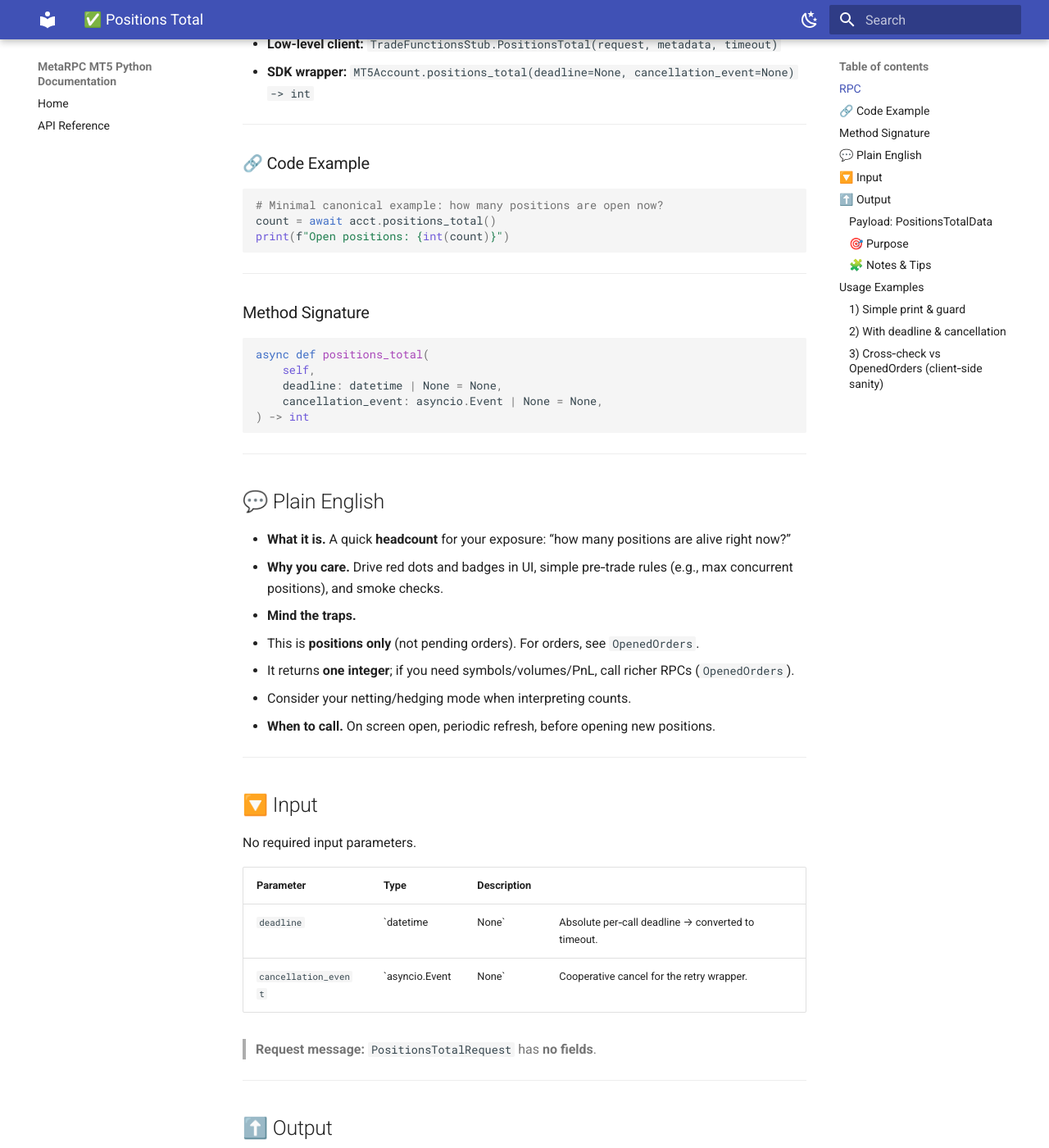
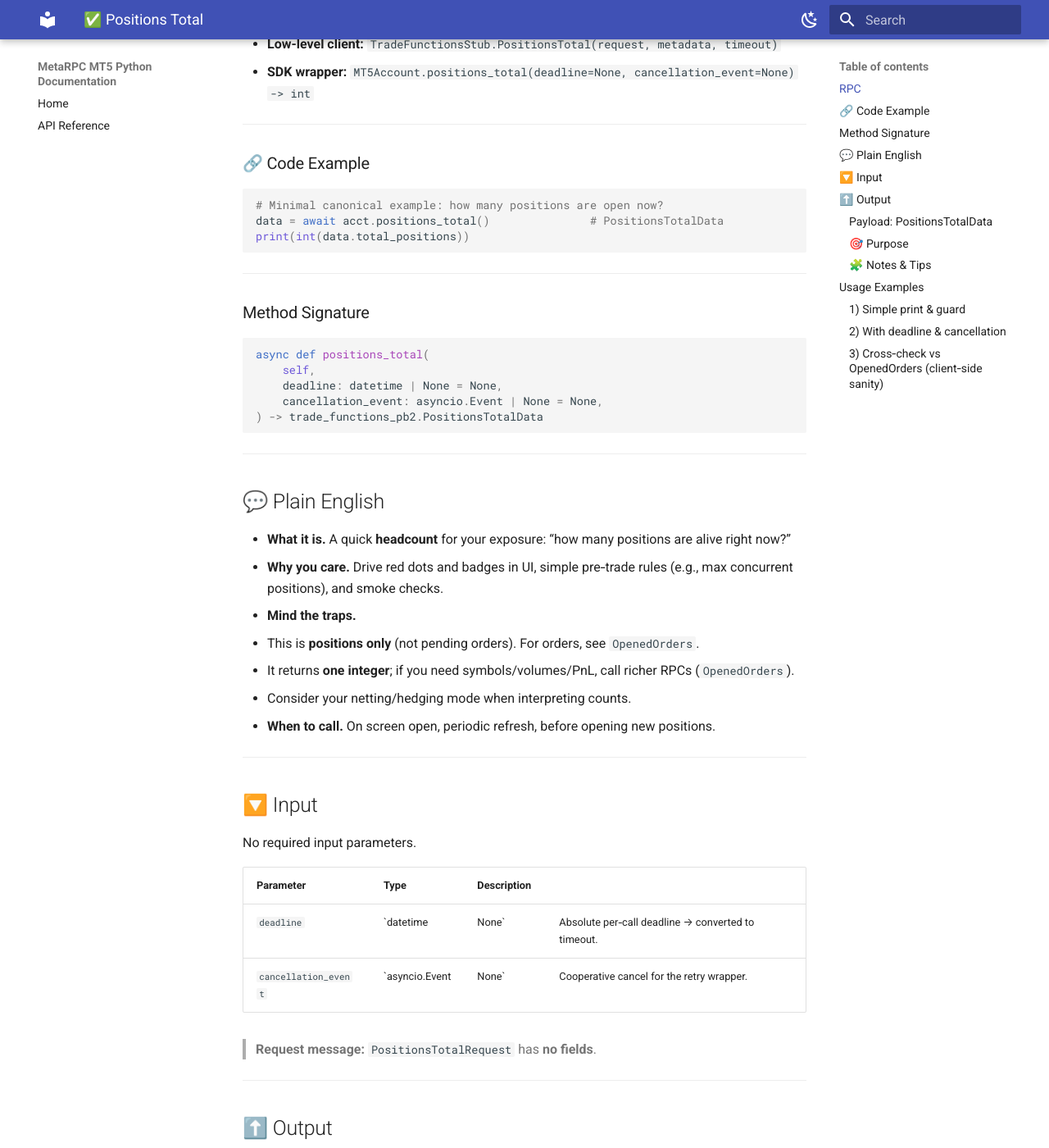
Before and after one commit to MetaRPC/PyMT5, an MkDocs documentation site: the page built from docs/MT5Account/Orders_Positions_History/positions_total.md, in a window 1280 px wide and 1400 px high, scrolled down 519 px. Shown: the whole window at 82% size. Built offline with MkDocs 1.6.1 and Material for MkDocs 9.7.7, drawn with Linux system fonts in a browser that asks for light colours.

Commit message:
Update positions_total.md

````diff
--- a/docs/MT5Account/Orders_Positions_History/positions_total.md
+++ b/docs/MT5Account/Orders_Positions_History/positions_total.md
@@ -25,8 +25,9 @@
 
 ```python
 # Minimal canonical example: how many positions are open now?
-count = await acct.positions_total()
-print(f"Open positions: {int(count)}")
+data = await acct.positions_total()               # PositionsTotalData
+print(int(data.total_positions))
+
 ```
 
 ---
@@ -38,7 +39,7 @@ async def positions_total(
     self,
     deadline: datetime | None = None,
     cancellation_event: asyncio.Event | None = None,
-) -> int
+) -> trade_functions_pb2.PositionsTotalData
 ```
 
 ---
````
Also changed, not shown: other parts of docs/MT5Account/Orders_Positions_History/positions_total.md (+2 -1 lines).
